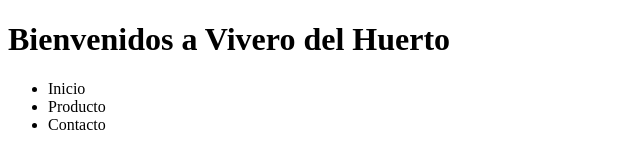
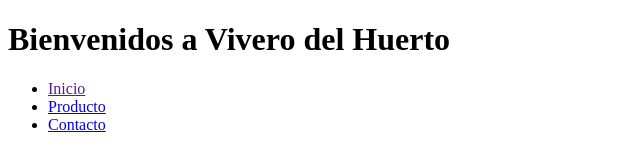
Before and after one commit to dbajano/TalentoTechDB, a plain HTML site: page index.html in a window 1280 px wide. Shown: the whole page, without its empty margins (0-640 px from the left). Drawn offline with Linux system fonts and the light colour scheme.

Commit message:
agrego href y rutas de contacto y producto

```diff
--- a/index.html
+++ b/index.html
@@ -12,9 +12,9 @@
         <h1>Bienvenidos a Vivero del Huerto</h1>
         <nav>
                 <ul>
-                    <li>Inicio</li>
-                    <li>Producto</li>
-                    <li>Contacto</li>
+                    <li><a href="">Inicio</a></li>
+                    <li><a href="/pages/producto.html">Producto</a></li>
+                    <li><a href="/pages/contacto.html">Contacto</a></li>
                 </ul>
         </nav>
     </header>
```
Also changed, not shown: pages/contacto.html (added), pages/producto.html (added).
